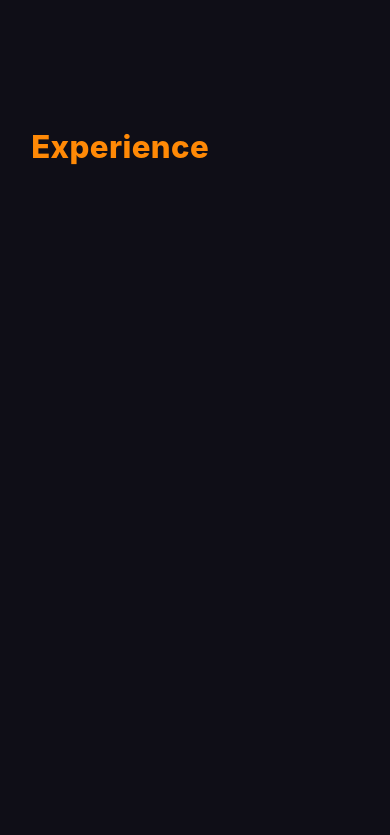
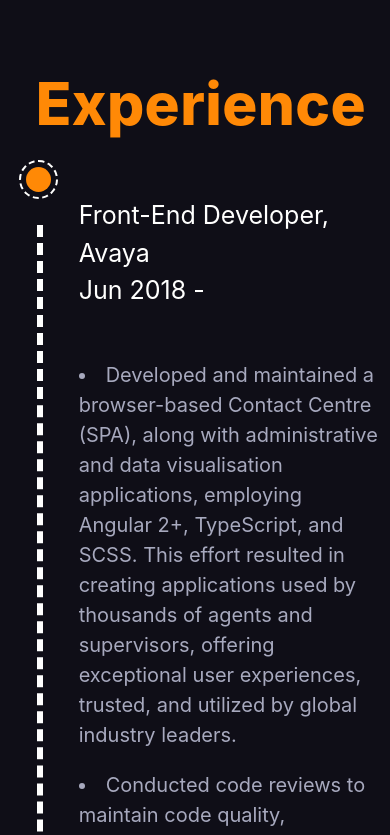
Before and after one commit to EdvinasOak/WebCv2023, a React (Vite) app: page / in a window 390 px wide. Shown: the part 2500-3335 px from the top of the page. Built offline with nearby package versions, Linux system fonts and the light colour scheme.

Commit message:
Expierence component, with grid for mobile,tablet and desktop

```diff
--- a/src/App.css
+++ b/src/App.css
@@ -155,7 +155,6 @@
   text-align: center;
   z-index: 1000;
 
-}
 
   li {
     list-style-type: none;
@@ -177,6 +176,9 @@ li:hover {
     text-shadow: #fffffe 1px 0 10px;
     transition: all 0.1s ease-in-out;
   }
+
+}
+
 
 
 /* Skills */
@@ -203,22 +205,190 @@ li:hover {
 /* Experience */
 
 .Experience {
-  height: 100vh;
-  width: 100vw;
-  text-align: left;
+  height: auto;
+  overflow-x: hidden;
+  overflow-y: visible;
 
   .experienceHeroTxt {
     font-size: 8vw;
     color: #FF8906;
     font-weight: 800;
     letter-spacing: 0.1vw;
-    left: 8%;
-    position: absolute;
-    transform: translateY(10vh);
+
+    padding-left: 3vw;
+    overflow: hidden;
+    padding-top: 50px;
   }
 
 }
 
+.heroTxtItem {
+  grid-area: heroTxtItem;
+  height: auto;
+  overflow: hidden;
+}
+
+.jobItem {
+  grid-area: jobItem;
+  color: #FFFFFE;
+  text-align: center;
+  margin-top: 5vh;
+  font-size: 25px;
+  padding-top: 40px;
+}
+
+.jobItem2 {
+  grid-area: jobItem2;
+  color: #FFFFFE;
+  text-align: center;
+  font-size: 25px;
+  padding-top: 40px;
+}
+
+.jobLine {
+  grid-area: jobLine;
+  margin-top: 5vh;
+  padding-top: 10px;
+
+}
+
+.jobLine2 {
+  grid-area: jobLine2;
+  padding-top: 8px;
+  padding-top: 30px;
+}
+
+.descriptionItem {
+  grid-area: descriptionItem;
+  color: #A7A9BE;
+  text-align: left;
+  margin-right: 10vw;
+  margin-top: 5vh;
+  font-size: 20px;
+  padding-top: 40px;
+}
+
+.descriptionItem2 {
+  grid-area: descriptionItem2;
+  color: #A7A9BE;
+  text-align: left;
+  margin-right: 10vw;
+  font-size: 20px;
+  padding-top: 40px;
+}
+
+
+.grid-container {
+  overflow: hidden;
+
+  display: grid;
+  grid-template-columns: 1fr 0.3fr 1.5fr;
+  grid-template-areas:
+    'heroTxtItem heroTxtItem heroTxtItem'
+    'jobItem jobLine  descriptionItem'
+    'jobItem jobLine  descriptionItem'
+    'jobItem2 jobLine2  descriptionItem2';
+
+  gap: 10px;
+  padding-top: 5vw;
+}
+
+.grid-container>div {
+  overflow: hidden;
+}
+
+
+.heroTxtItem {
+  grid-area: heroTxtItem;
+  height: auto;
+  overflow: hidden;
+}
+
+.circle {
+  height: 25px;
+  width: 25px;
+  background-color: #FF8906;
+  border-radius: 50%;
+  display: block;
+  margin: auto;
+}
+
+.circleTwo {
+  height: 25px;
+  width: 25px;
+  background-color: #E53170;
+  border-radius: 50%;
+  display: block;
+  margin: auto;
+}
+
+.dotCircle {
+  height: 35px;
+  width: 35px;
+  background-color: #bbbbbb00;
+  border: 2px #FFFFFE;
+  border-style: dashed;
+  border-radius: 50%;
+  display: block;
+  margin: auto;
+  transform: translateY(-82%);
+}
+
+.verticalLine {
+  margin-left: 48%;
+  margin-top: 10%;
+  display: block;
+  border-left: 6px dashed #FFFFFE;
+  height: 95%;
+  margin-top: -11%;
+}
+
+@media (width < 1024px) {
+
+  .grid-container {
+    grid-template-columns: 0.3fr 1.5fr;
+    grid-template-areas:
+      'heroTxtItem heroTxtItem'
+      'jobLine  jobItem'
+      'jobLine  descriptionItem'
+      'jobLine2  jobItem2'
+      ' jobLine2  descriptionItem2';
+  }
+
+  .heroTxtItem {
+    height: auto;
+    text-align: center;
+  }
+
+  .jobItem {
+    margin-top: 0;
+    text-align: left;
+  }
+
+  .jobItem2 {
+    text-align: left;
+
+  }
+
+  .jobLine {
+    margin-top: 0;
+
+  }
+
+  .dotCircle {
+    left: 6.6%;
+  }
+
+  .descriptionItem2,
+  .descriptionItem {
+    margin-right: 1vw;
+    margin-top: 0;
+  }
+
+  .experienceHeroTxt {
+    font-size: 15vw !important;
+  }
+}
 
 /* Contact */
 
--- a/src/Experience.tsx
+++ b/src/Experience.tsx
@@ -1,9 +1,97 @@
 const Experience = () => {
-    return (
-        <div className='Experience'>
-            <a className='experienceHeroTxt'>Experience</a>
-    </div>
-     );
-}
+	return (
+		<div className='Experience'>
+			<div className='grid-container'>
+				<div className='heroTxtItem'>
+					<a className='experienceHeroTxt'>Experience</a>
+				</div>
+				<div className='jobItem'>
+					Front-End Developer, Avaya
+					<br />
+					Jun 2018 -
+				</div>
+				<div className='jobItem2'>
+					Intern, AFK Digital Agency
+					<br />
+					Oct 2017 - Jan 2018
+				</div>
+
+				<div className='jobLine'>
+					<span className='circle'></span>
+					<span className='dotCircle'></span>
+					<span className='verticalLine'></span>
+				</div>
+				<div className='jobLine2'>
+					<span className='circleTwo'></span>
+					<span className='dotCircle'></span>
+					<span className='verticalLine'></span>
+				</div>
+				<div className='descriptionItem'>
+					<li>
+						Developed and maintained a browser-based Contact Centre (SPA), along
+						with administrative and data visualisation applications, employing
+						Angular 2+, TypeScript, and SCSS. This effort resulted in creating
+						applications used by thousands of agents and supervisors, offering
+						exceptional user experiences, trusted, and utilized by global
+						industry leaders.
+					</li>
+					<p />
+					<li>
+						Conducted code reviews to maintain code quality, readability, and
+						adherence to coding standards.
+					</li>
+					<p />
+
+					<li>
+						Conducted code reviews to maintain code quality, readability, and
+						adherence to coding standards.
+					</li>
+					<p />
+
+					<li>
+						Implemented automated and unit tests across a variety of projects,
+						identifying software shortcomings before they could impact the
+						customer.
+					</li>
+					<p />
+
+					<li>
+						Documented new features and critical project details to ensure that
+						developers, testers, and other stakeholders possessed a clear
+						comprehension of the intended functionality of the feature.
+					</li>
+					<p />
+					<li>
+						Supervised licenses for open and proprietary source libraries via
+						Blackduck. This ensured licence compliance, mitigation of security
+						vulnerabilities, and reduction of potential code-quality risks.
+					</li>
+				</div>
+
+				<div className='descriptionItem2'>
+					<li>
+						Transformed designs into digital user experiences for renowned
+						brands like Mini and BMW. In the process, learned about DOM,
+						JavaScript, stylesheet manipulation and version control.
+					</li>
+					<p />
+					<li>
+						Conducted cross-browser testing and promptly resolved any issues
+						highlighted by the QA team, ensuring the delivery of high-quality
+						products.
+					</li>
+					<p />
+					<li>
+						Additionally, gained exposure to day-to-day software development
+						activities, such as participating in stand-up meetings, code
+						reviews, and task management tools like Trello, while also building
+						interpersonal skills by collaborating with team members, whether
+						locally or remotely, through Slack.
+					</li>
+				</div>
+			</div>
+		</div>
+	);
+};
 
 export default Experience;
```
Lines whose indentation alone changed are shown as unchanged.
